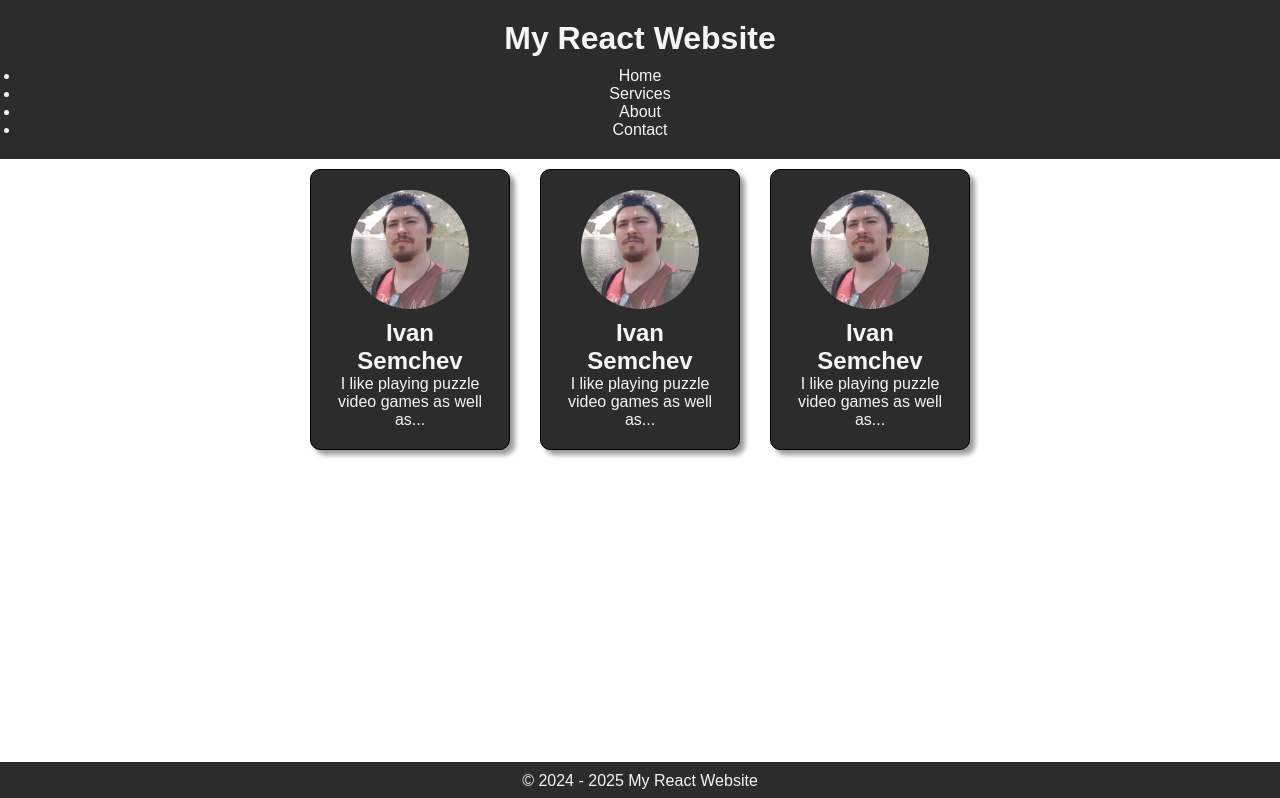
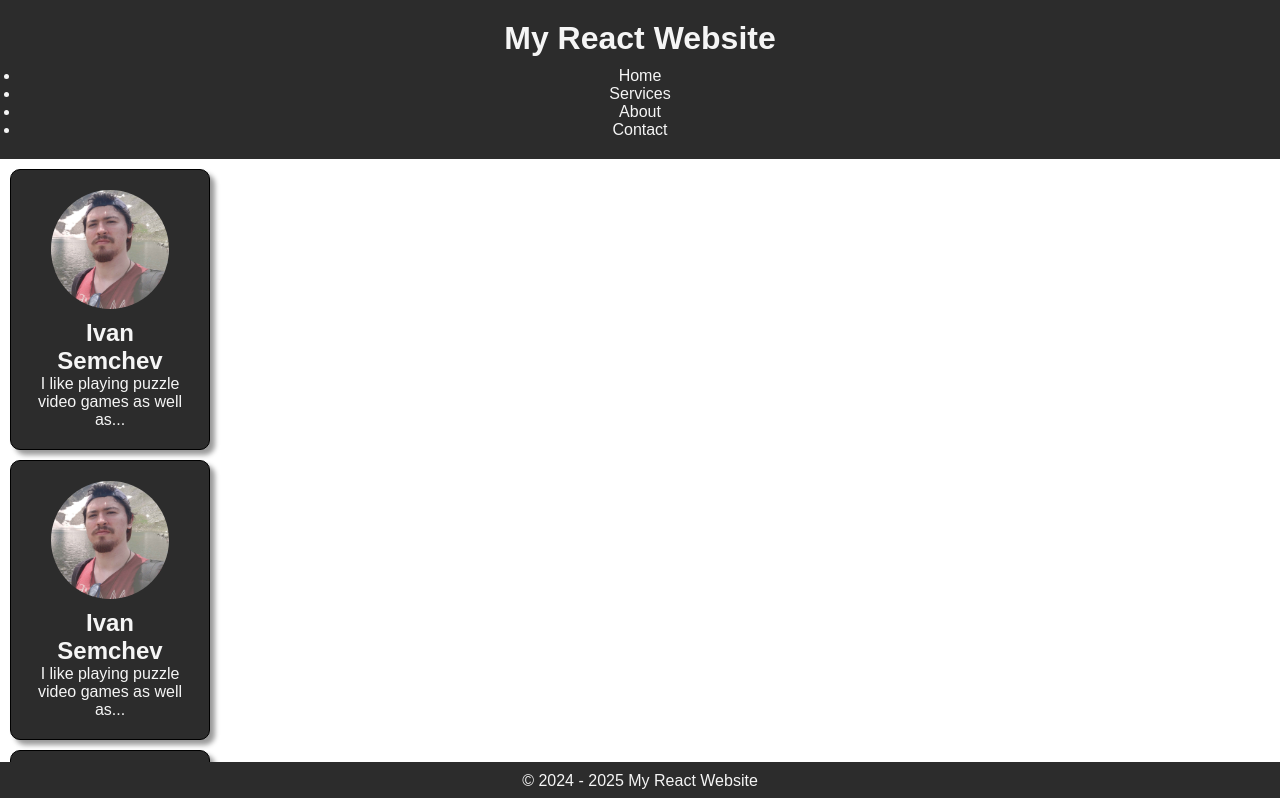
Before and after one commit to VanHell108/my-react-app, a React (Vite) app: page / in a window 1280 px wide. Shown: the top 798 px of the page. Built offline with nearby package versions, Linux system fonts and the light colour scheme.

Commit message:
Revert "Update App.jsx"
This reverts commit 717b0c6d6ce07ecec0c0fb83226b477eafb4ff15.

```diff
--- a/src/App.jsx
+++ b/src/App.jsx
@@ -6,11 +6,11 @@ function App() {
   return(
     <>
       <Header />
-      <div className="card-container">
+      {/* <div className="card-container"> */}
          <Card />
          <Card />
          <Card />
-      </div>
+      {/* </div> */}
       <Footer />
     </>
  )
```
